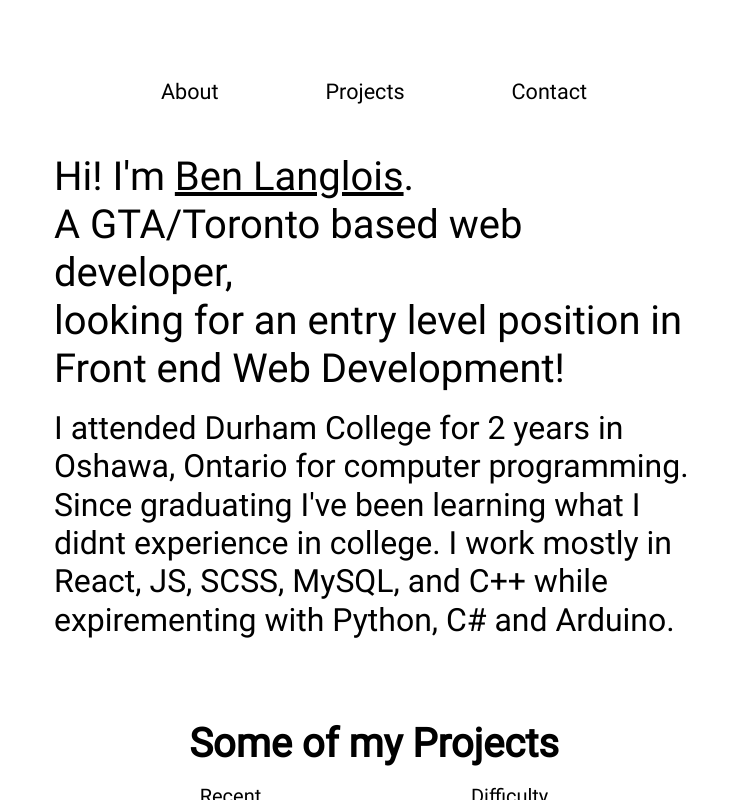
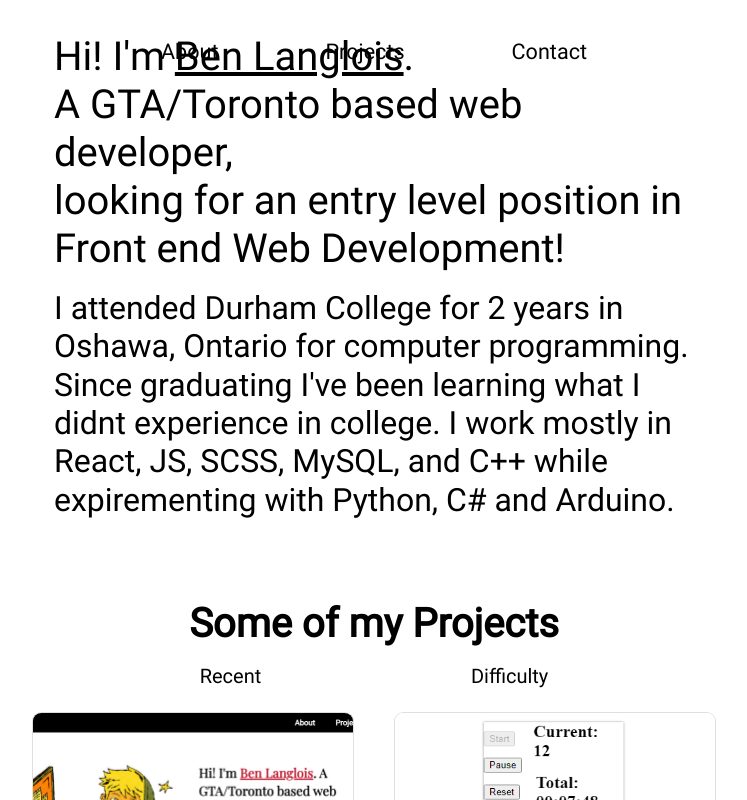
Before and after one commit to Ben-Langlois/Portfolio, a React (Create React App) app in the folder portfolio/: page / in a window 1280 px wide. Shown: the top 800 px of the page, without its empty margins (266-1013 px from the left). Built offline with nearby package versions, Linux system fonts and the light colour scheme.

Commit message:
working on header

```diff
--- a/portfolio/src/App.js
+++ b/portfolio/src/App.js
@@ -62,11 +62,11 @@ const projectsObj = [
 //#endregion
 
 $('body').scroll(function() {
-  if ($(this).scrollTop() > 1){
-  $('#header').addClass('sticky');
+  if ($('body').scrollTop() > 100){
+    $('#header').addClass('sticky');
   }
   else{
-  $('#header').removeClass('sticky');
+    $('#header').removeClass('sticky');
   }
 });
 
@@ -83,7 +83,7 @@ const Header = () => {
       <div className="nav-links">
         <ul>
           <li><a className="link" href="#top">About</a></li>
-          <li><a className="link" href="#project-section">Projects</a></li>
+          <li><a className="link" href="#project-container">Projects</a></li>
           <li><a className="link" href="#contact-container">Contact</a></li>
         </ul>
       </div>
--- a/portfolio/src/styles/styles.scss
+++ b/portfolio/src/styles/styles.scss
@@ -69,7 +69,7 @@ body{
                 ". about ."
                 ". projects .";
     grid-template-columns: auto;
-    grid-template-rows: 25vh 50vh auto;
+    grid-template-rows: 10vh 50vh auto;
 
     justify-content: center;
 
@@ -78,7 +78,7 @@ body{
         grid-area: header;
         justify-self: center;
         width: clamp(600px, 50vw, 900px);
-        height: 15vh;
+        height: 10vh;
         position: fixed;
 
         /* NavBar */
@@ -99,11 +99,8 @@ body{
                     list-style: none;
                     white-space: pre;
                     margin: 1.5vh 0;
-
-
                 }
             }
-
         }
     }
 
@@ -484,13 +481,13 @@ body{
     }
 }
 .sticky {
-    font-size: 15px;
-    color: #000000;
+    // font-size: 15px;
+    // color: #000000;
     border: 1px solid black;
-    position: fixed;
-    height: 50px;
-    width: 100%;
-    transition: all 0.4s ease;
+    // position: fixed;
+    height: 7vh !important;
+    // width: 100%;
+    transition: all 0.4s ease-in-out 0.4s;
 }
 /* Media Queries */
 @media only screen and (max-width: 426px) { // Mobile
```
